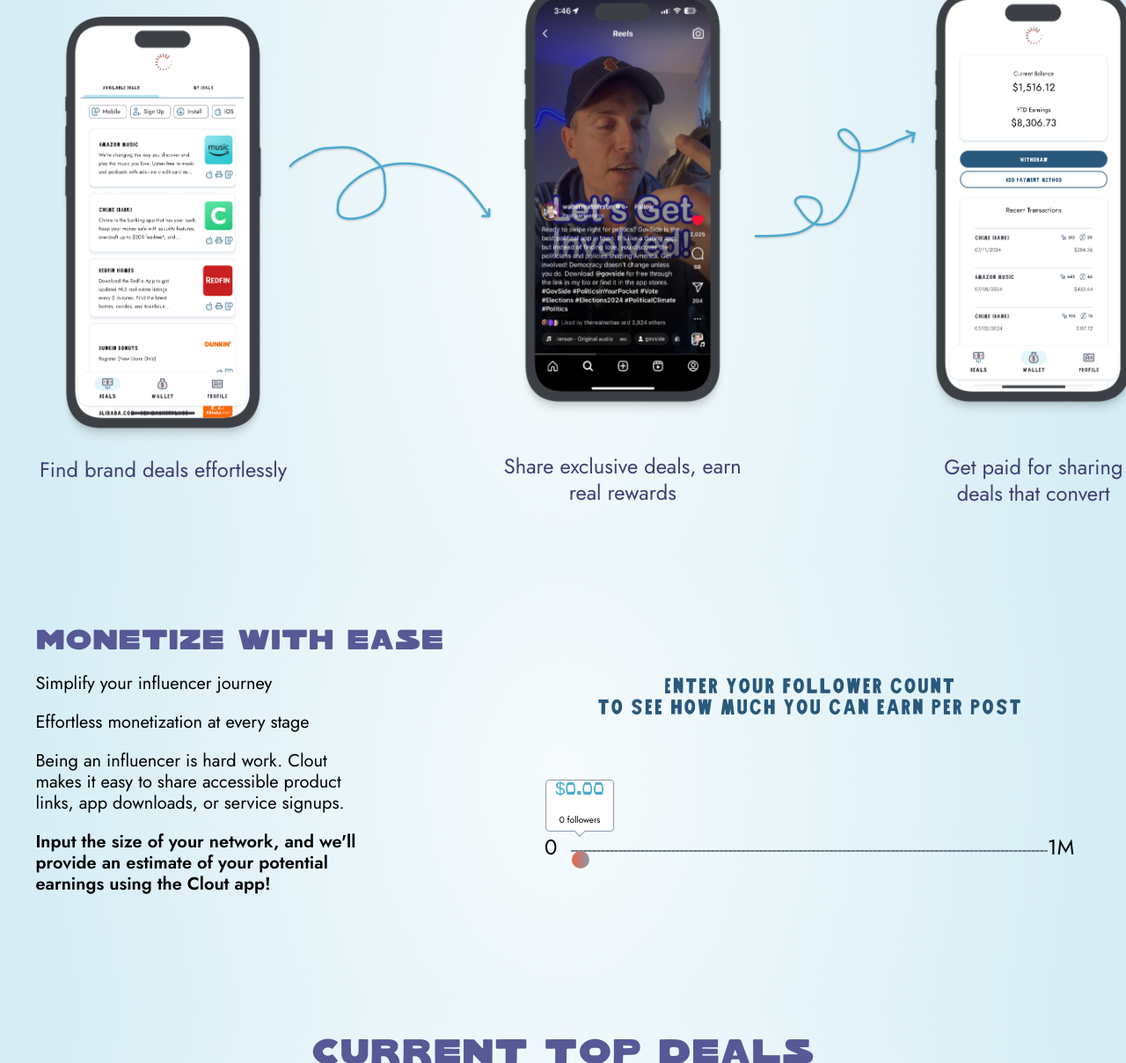
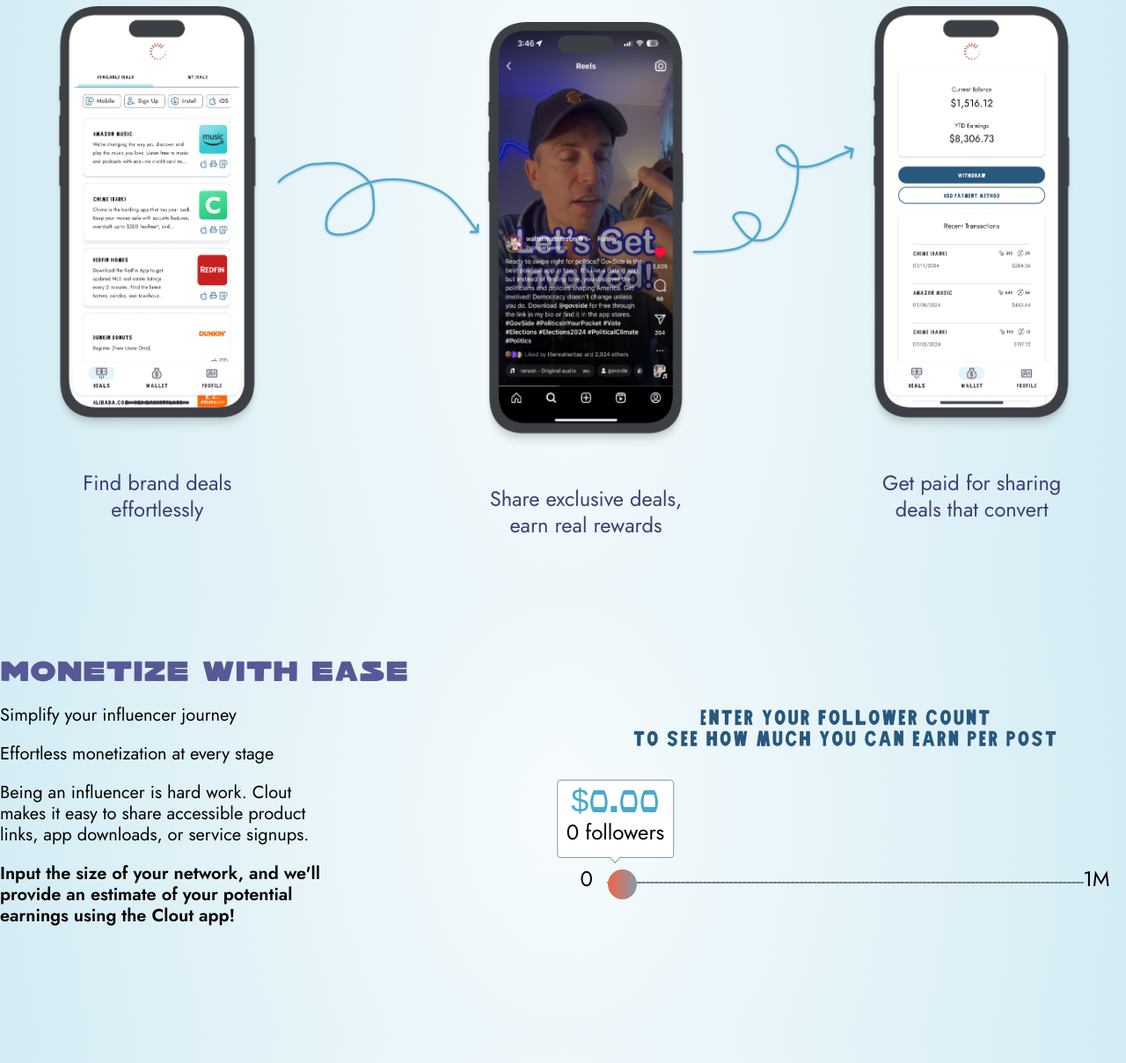
Before and after one commit to cristianccgg/clout-website, a website: page influencers.html in a window 1280 px wide. Shown: the part 602-1810 px from the top of the page at 88% size. Drawn offline with Linux system fonts and the light colour scheme.

Commit message:
slider fixed

```diff
--- a/influencers.html
+++ b/influencers.html
@@ -65,11 +65,12 @@
             alt="phone1"
           />
           <h2
-            class="lg:text-[23.67px] lg:text-center lg:text-nowrap lg:mt-[16px] text-[24px] font-jost font-[400] leading-[24px] mt-[39.82px] text-[#3F3E73]"
+            class="lg:text-[23.67px] text-[24px] font-jost font-[400] text-center leading-[30px] mt-[39.82px] text-[#3F3E73]"
           >
             Find brand deals effortlessly
           </h2>
         </div>
+
         <img
           class="hidden xl:block"
           src="src/images/influencers-imgs/desktop-imgs/Union.png"
@@ -82,7 +83,7 @@
         />
         <div class="lg:flex lg:flex-col lg:items-center">
           <h1
-            class="lg:text-[35.51px] lg:leading-[35.51px] w-[295.41px] text-[36px] font-corsiana text-center text-header-color font-headers leading-[36px] tracking-[0.25px]"
+            class="text-[36px] font-corsiana text-center text-header-color font-headers leading-[36px] tracking-[0.25px]"
           >
             Earn <br />with every <br />
             share
--- a/main.js
+++ b/main.js
@@ -64,3 +64,44 @@ document.addEventListener("DOMContentLoaded", function () {
   // Inicializa valores en carga de la página
   updateValues();
 });
+
+const ecommerceBtn = document.getElementById("ecommerce-btn");
+const saasBtn = document.getElementById("saas-btn");
+const appsBtn = document.getElementById("apps-btn");
+const benefitsContainer = document.getElementById("benefits-container");
+
+const ecommerceBenefits = `
+        <h1>30% higher conversion <br class="lg:hidden" /> rates than traditional marketing</h1>
+        <h1>
+          Make fans <br class="lg:hidden" />not just customers
+        </h1>
+        <h1>Lower content costs</h1>
+      </div>`;
+
+const saasBenefits = `
+        <h1>37% higher retention <br class="lg:hidden" /> than traditional channels</h1>
+        <h1>
+          Lower CAC
+        </h1>
+        <h1>Build trust</h1>
+      </div>`;
+
+const appsBenefits = `<h1>37% higher retention</h1>
+        <h1>
+          Control your CPI <br class="lg:hidden" />(Cost Per Install)
+          <br class="lg:hidden" />
+          and reduce wasted spend
+        </h1>
+        <h1>30% higher conversion rates</h1>`;
+
+ecommerceBtn.addEventListener("click", () => {
+  benefitsContainer.innerHTML = ecommerceBenefits;
+});
+
+saasBtn.addEventListener("click", () => {
+  benefitsContainer.innerHTML = saasBenefits;
+});
+
+appsBtn.addEventListener("click", () => {
+  benefitsContainer.innerHTML = appsBenefits;
+});
--- a/src/input.css
+++ b/src/input.css
@@ -34,11 +34,9 @@
   width: 100%;
   max-width: 542px;
   position: relative;
-}
-
-.slider-label {
-  text-align: center;
-  margin-bottom: 10px;
+  margin: 0 auto; /* Centra el contenedor horizontalmente */
+  display: flex;
+  justify-content: center; /* Centra horizontalmente los elementos */
 }
 
 .slider-wrapper {
@@ -53,30 +51,27 @@ input[type="range"] {
 }
 
 input[type="range"]::-webkit-slider-runnable-track {
-  width: 100%;
   height: 1px;
   background: #8899aa;
   border-radius: 5px;
   border: 1px dashed rgba(0, 0, 0, 0.2);
-  display: flex;
-  align-items: center;
-  position: relative;
 }
 
 input[type="range"]::-webkit-slider-thumb {
-  width: 20px;
-  height: 20px;
+  width: 21px;
+  height: 21px;
   background: linear-gradient(to right, #f06449, #8899aa);
   border-radius: 50%;
   cursor: pointer;
-  -webkit-appearance: none; /* Elimina el estilo por defecto del pulgar */
+  -webkit-appearance: none;
   position: relative;
   z-index: 1;
+  margin-top: -10px; /* Center the thumb vertically */
 }
 
 .slider-tooltip {
   position: absolute;
-  top: -69.37px; /* Ajustado para incluir el espacio de 9.37px */
+  top: -69.37px;
   left: 50%;
   transform: translateX(-50%);
   background: white;
@@ -93,14 +88,29 @@ input[type="range"]::-webkit-slider-thumb {
   align-items: center !important;
   justify-content: center !important;
   border: 1px solid #8899aa;
-  z-index: 1; /* Asegurarse de que el tooltip esté encima del slider */
+  z-index: 1;
 }
 
-/* Cuadrado girado como flecha hacia abajo */
+.tooltip-earnings {
+  font-family: "ws_curio", sans-serif; /* Mantiene la fuente original */
+  font-size: 20px;
+  font-weight: 400;
+  color: #48a9d1;
+  margin-top: 5px;
+  margin-bottom: -10px;
+}
+
+.tooltip-followers {
+  font-family: "Jost", sans-serif;
+  font-size: 14px !important;
+  font-weight: 400;
+  color: black;
+}
+
 .slider-tooltip::after {
   content: "";
   position: absolute;
-  bottom: -5px; /* Ajusta según el espacio necesario */
+  bottom: -5px;
   left: 50%;
   transform: translateX(-50%) rotate(45deg);
   width: 10px;
@@ -110,31 +120,16 @@ input[type="range"]::-webkit-slider-thumb {
   border-right: 1px solid #8899aa;
 }
 
-.tooltip-earnings {
-  font-family: "ws_curio", sans-serif;
-  font-size: 20px;
-  font-weight: 400;
-  color: #48a9d1; /* Color para el valor en dólares */
-}
-
-.tooltip-followers {
-  font-family: "Jost", sans-serif;
-  font-size: 10px !important;
-  font-weight: 400;
-  color: black;
-}
-
-/* Agregar valores "0" y "1M" en línea con la línea del slider */
 .slider-container::before,
 .slider-container::after {
   content: attr(data-label);
   position: absolute;
   top: 50%;
   transform: translateY(-50%);
-  font-size: 24px;
+  font-size: 14px;
   line-height: 20px;
   font-family: "Jost", sans-serif;
-  padding: 5px 0px; /* Espacio a los lados del texto */
+  padding: 5px 0px;
 }
 
 .slider-container::before {
@@ -146,3 +141,42 @@ input[type="range"]::-webkit-slider-thumb {
   content: "1M";
   right: -30px; /* Ajustar según el espacio necesario */
 }
+
+@media screen and (min-width: 1280px) {
+  .slider-tooltip {
+    top: -105.37px;
+    width: auto;
+    height: 89px;
+  }
+
+  input[type="range"]::-webkit-slider-thumb {
+    width: 33px;
+    height: 34px;
+  }
+
+  .tooltip-earnings {
+    font-family: "ws_curio", sans-serif; /* Mantiene la fuente original */
+    font-size: 36px;
+    font-weight: 400;
+    color: #48a9d1;
+    margin-top: 0px;
+    margin-bottom: 0px;
+  }
+
+  .tooltip-followers {
+    font-family: "Jost", sans-serif;
+    font-size: 24px !important;
+    font-weight: 400;
+    color: black;
+  }
+  .slider-container::before,
+  .slider-container::after {
+    transform: translateY(-50%);
+    font-size: 24px;
+    line-height: 20px;
+  }
+
+  input[type="range"]::-webkit-slider-thumb {
+    margin-top: -15px; /* Center the thumb vertically */
+  }
+}
```
Also changed, not shown: brands.html (+14 -9 lines), src/output.css.
